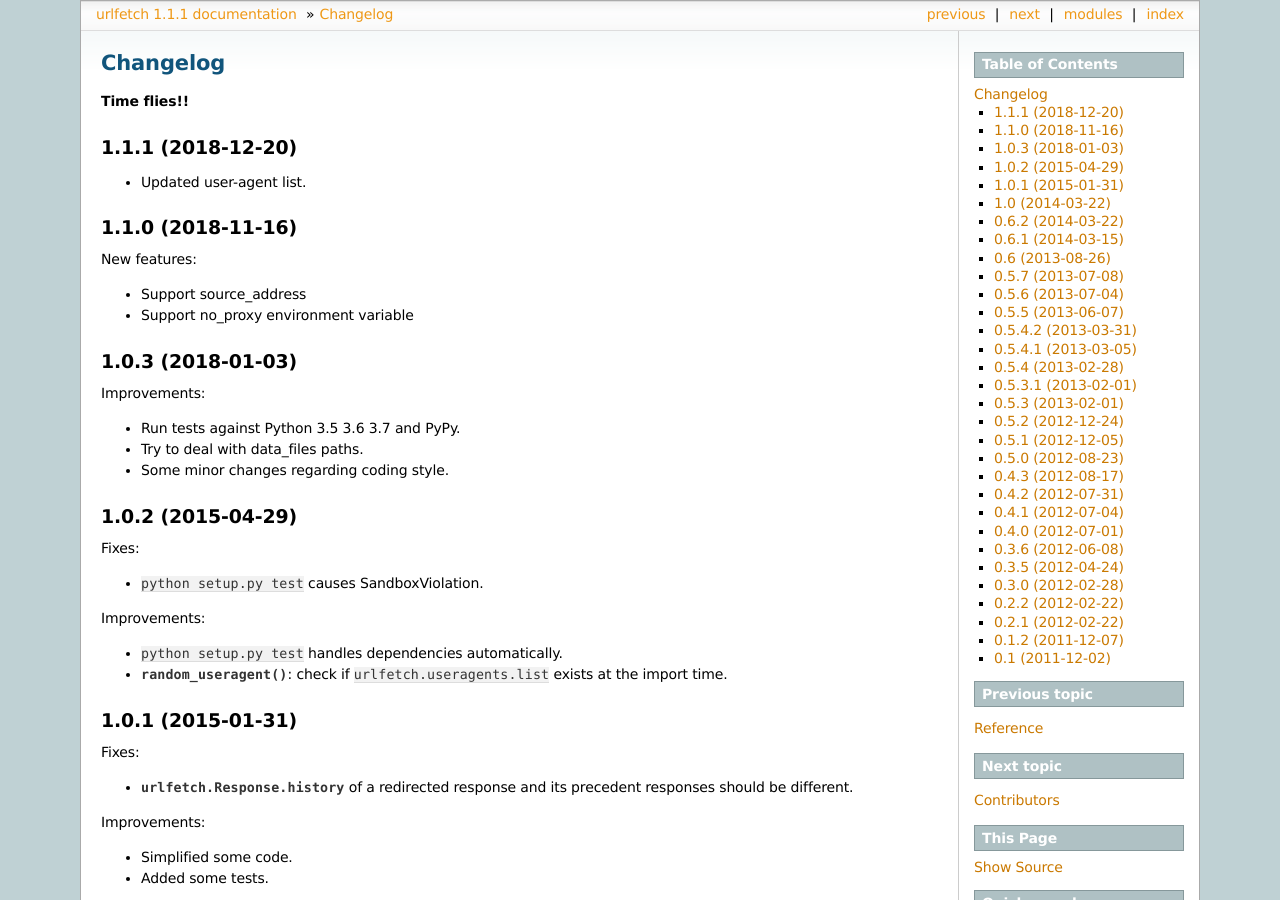
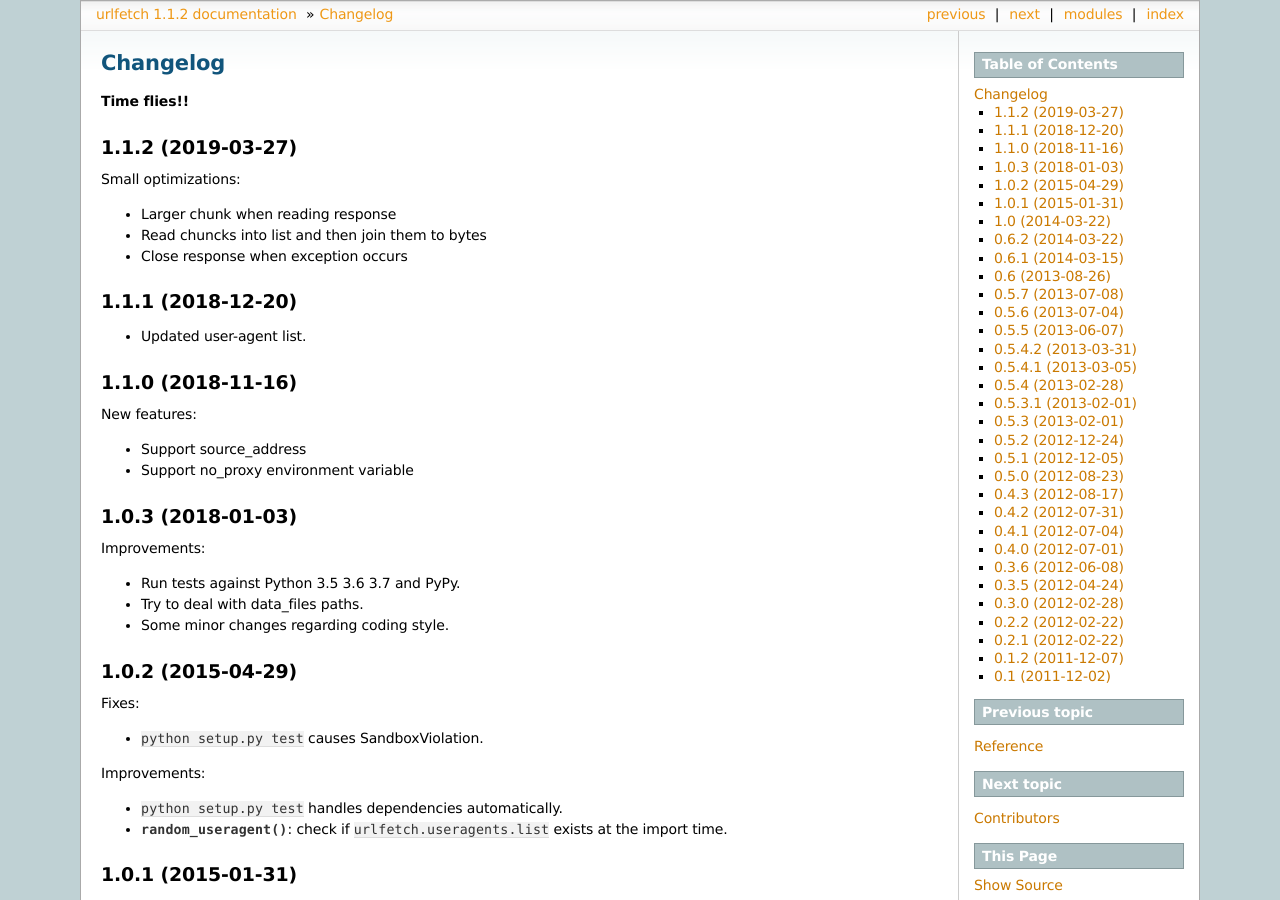
Before and after one commit to ifduyue/urlfetch, a Sphinx documentation site: the page built from doc/changelog.rst, in a window 1280 px wide and 900 px high. Built offline with Sphinx 7.4.7, drawn with Linux system fonts in a browser that asks for light colours; some of the changed text lies outside the part shown.

Commit message:
Release v1.1.2

```diff
--- a/doc/changelog.rst
+++ b/doc/changelog.rst
@@ -2,6 +2,15 @@
 ===========
 
 **Time flies!!**
+
+1.1.2 (2019-03-27)
+++++++++++++++++++++
+
+Small optimizations:
+
+* Larger chunk when reading response
+* Read chuncks into list and then join them to bytes
+* Close response when exception occurs
 
 1.1.1 (2018-12-20)
 ++++++++++++++++++++
--- a/doc/conf.py
+++ b/doc/conf.py
@@ -47,7 +47,7 @@
 
 # General information about the project.
 project = u'urlfetch'
-copyright = u'2011-2018, Yue Du <ifduyue@gmail.com>'
+copyright = u'2011-2019, Yue Du <ifduyue@gmail.com>'
 
 # The version info for the project you're documenting, acts as replacement for
 # |version| and |release|, also used in various other places throughout the
--- a/urlfetch.py
+++ b/urlfetch.py
@@ -6,11 +6,11 @@
 
 An easy to use HTTP client based on httplib.
 
-:copyright: (c) 2011-2018 by Yue Du.
+:copyright: (c) 2011-2019 by Yue Du.
 :license: BSD 2-clause License, see LICENSE for more details.
 """
 
-__version__ = '1.1.1'
+__version__ = '1.1.2'
 __author__ = 'Yue Du <ifduyue@gmail.com>'
 __url__ = 'https://github.com/ifduyue/urlfetch'
 __license__ = 'BSD 2-Clause License'
```
Also changed, not shown: 1 other file.
